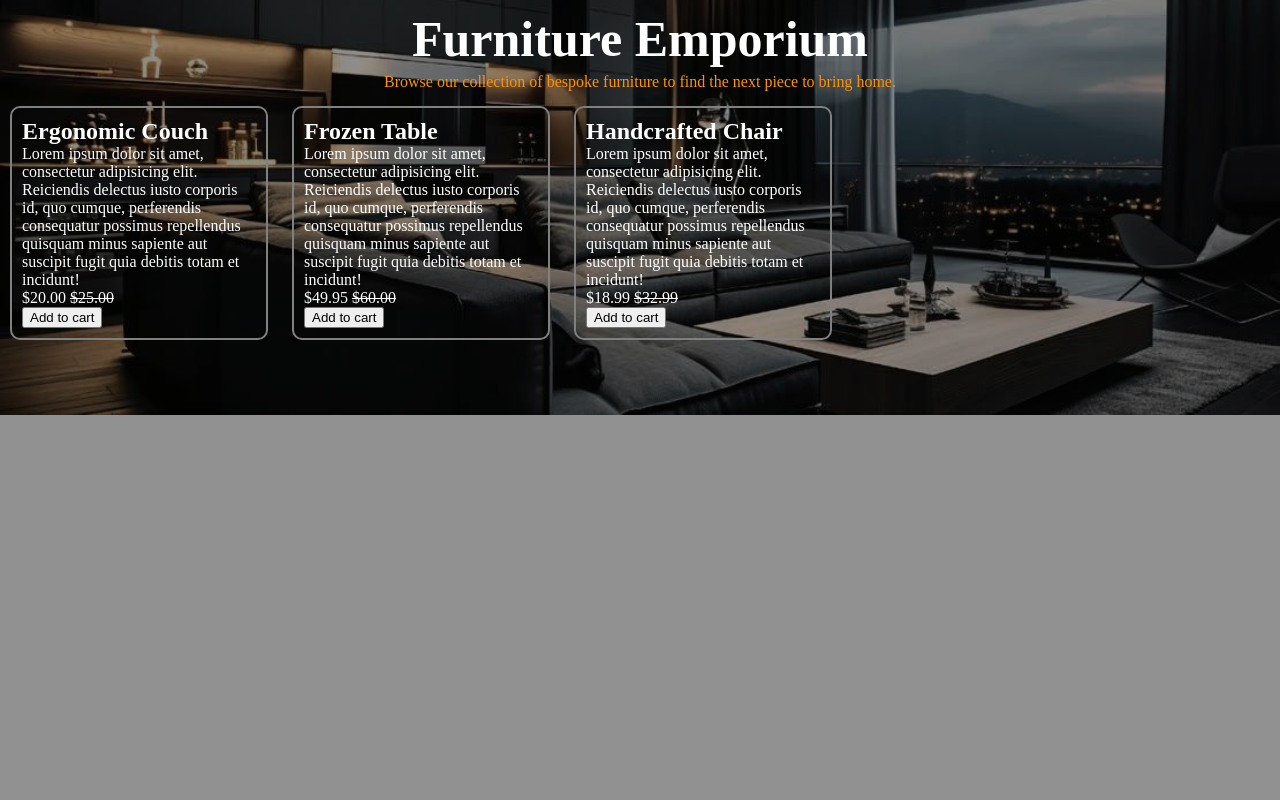
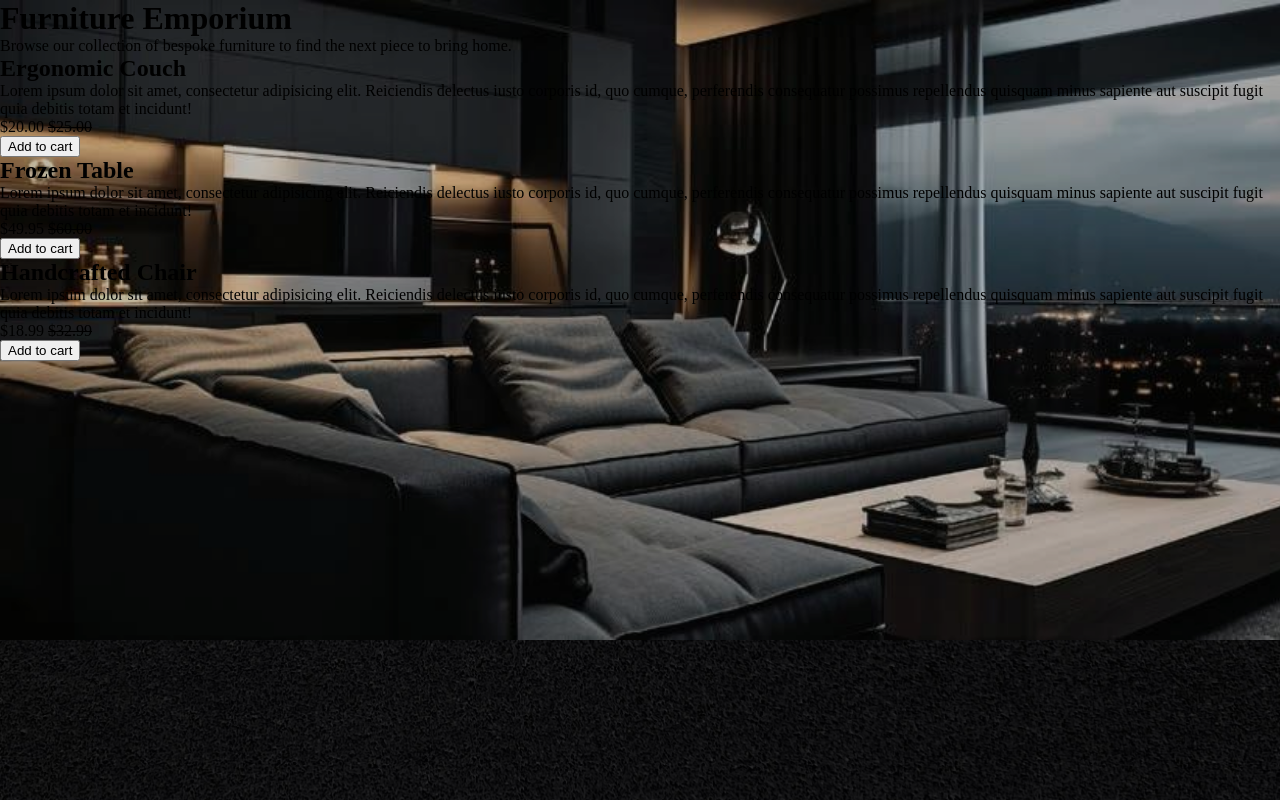
Before and after one commit to SHussain47/Furniture-Emporium, a plain HTML site: page index.html in a window 1280 px wide. Drawn offline with Linux system fonts and the light colour scheme.

Commit message:
feat: changes to css stylesheet and page layout

```diff
--- a/index.css
+++ b/index.css
@@ -5,50 +5,47 @@
 body {
   margin: 0px;
   padding: 0px;
-    /* font-family: sans-serif; */
-    background-image: url('images/Furniture.jpeg');
+  background-image: url("images/Furniture.jpeg");
   background-size: cover;
   background-repeat: no-repeat;
   background-position: center;
-    /* height: 720px; */
-    color: white;
+}
+
+.back-background {
+  position: fixed;
+  top: 0;
+  left: 0;
+  width: 100vw;
+  height: 100vh;
+  background-image: url("images/StaticImg.jpg");
+  background-size: cover;
+  background-repeat: no-repeat;
+  background-position: center;
+  z-index: -3; /* very back */
 }
 
 body::before {
     content: "";
-  position: fixed;  /* fixed so it stays on screen */
+    position: fixed;
+    top: 0;
+    left: 0;
+    width: 100vw;
+    height: 50vw;
+    background-image: url('images/Furniture.jpeg');  /* main image */
+    background-size: cover;
+    background-repeat: no-repeat;
+    background-position: center;
+    z-index: -2;
+  }
+
+  body::after {
+    content: "";
+    position: fixed;
     top: 0;
     left: 0;
     width: 100vw;
     height: 100vh;
-  background-color: rgba(0, 0, 0, 0.43); /* 43% opacity */
-  pointer-events: none; /* let clicks pass through */
-  z-index: -1; /* behind all content */
+    background-color: rgba(0, 0, 0, 0.25); /* 25% opacity */
+    pointer-events: none;
+    z-index: -1;
   }
-
-header {
-    text-align: center;
-}
-
-h1 {
-    color: white;
-    margin-top: 10px;
-    margin-bottom: 5px;
-    font-size: 50px;
-}
-
-.intro {
-    color: rgb(255, 145, 2);
-    margin-bottom: 15px;
-}
-
-article {
-    border: solid 2px grey;
-    padding: 10px;
-    border-radius: 10px;
-    margin-bottom: 16px;
-    margin-right: 10px;
-    margin-left: 10px;
-    width: 234px;
-    display: inline-block;
-}
--- a/index.html
+++ b/index.html
@@ -6,6 +6,7 @@
   </head>
 
   <body>
+    <div class="back-background"></div>
     <main>
 
       <header>
```
Also changed, not shown: images/StaticImg.jpg (added). Lines whose indentation alone changed are shown as unchanged.
